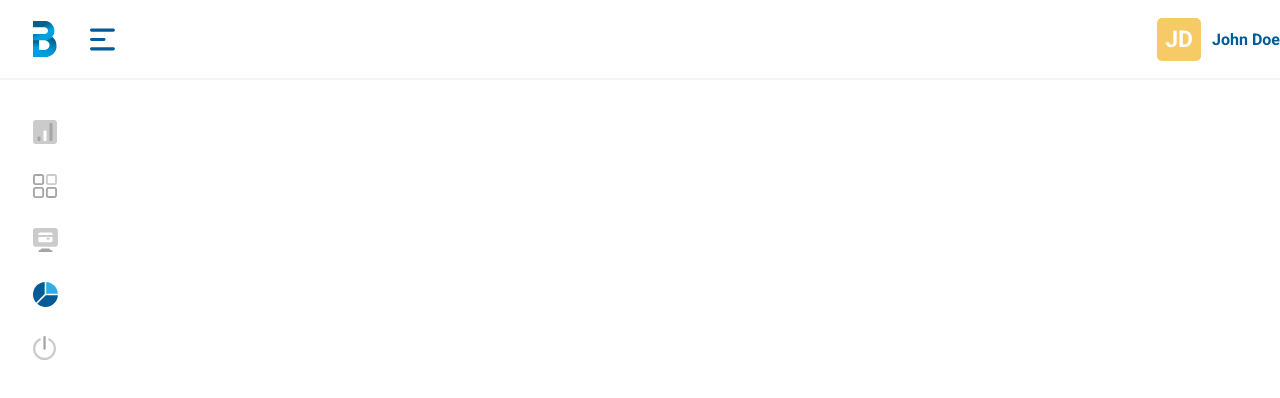
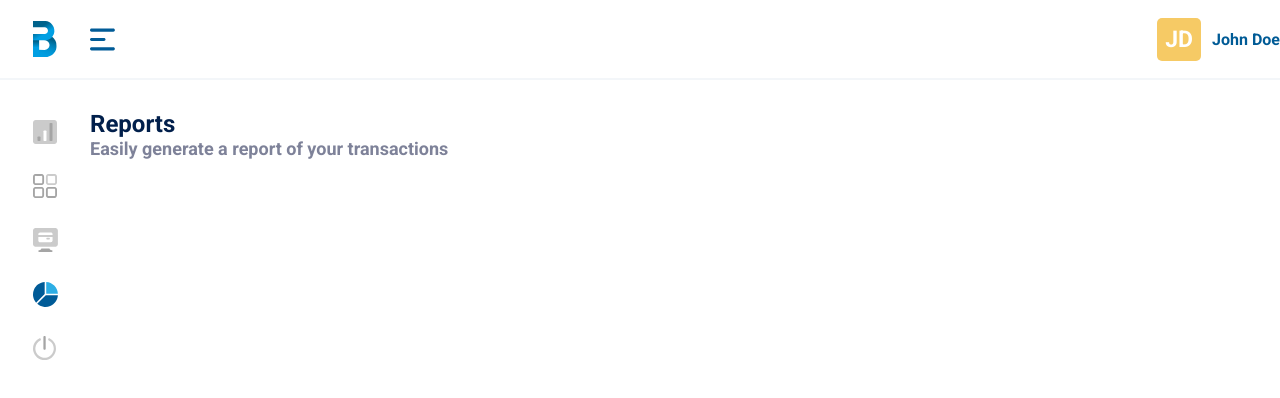
Before and after one commit to nonsocode/mvpmatch, a React (Vite) app: page /reports in a window 1280 px wide. Shown: the top 398 px of the page. Built offline with nearby package versions, Linux system fonts and the light colour scheme.

Commit message:
Api Tying

```diff
--- a/package.json
+++ b/package.json
@@ -10,8 +10,10 @@
   "dependencies": {
     "@emotion/react": "^11.7.1",
     "@emotion/styled": "^11.6.0",
+    "axios": "^0.26.0",
     "react": "^17.0.2",
     "react-dom": "^17.0.2",
+    "react-query": "^3.34.15",
     "react-router-dom": "^6.2.1"
   },
   "devDependencies": {
--- a/src/App.tsx
+++ b/src/App.tsx
@@ -1,7 +1,9 @@
 import styled from '@emotion/styled'
 import { useState } from 'react'
 import { BrowserRouter } from 'react-router-dom'
+import { QueryClient, QueryClientProvider } from 'react-query'
 import AppLogo from './components/layout/AppLogo'
+import Content from './components/layout/Content'
 import Header from './components/layout/Header'
 import Navbar from './components/layout/Navbar'
 
@@ -15,18 +17,21 @@ const Layout = styled.div({
   'nav    footer'    60px / 90px 1fr`,
 })
 
-
+const queryClient = new QueryClient()
 const App = () => {
   const [count, setCount] = useState(0)
 
   return (
+    <QueryClientProvider client={queryClient}>
       <BrowserRouter>
         <Layout>
-        <AppLogo/>
+          <AppLogo />
           <Header />
           <Navbar />
+          <Content />
         </Layout>
       </BrowserRouter>
+    </QueryClientProvider>
   )
 }
 
--- /dev/null
+++ b/src/api/client.tsx
@@ -0,0 +1,4 @@
+import Axios from 'axios'
+export const client = Axios.create({
+  baseURL: "http://178.63.13.157:8090/mock-api/api/"
+})
--- /dev/null
+++ b/src/components/Heading.tsx
@@ -0,0 +1,52 @@
+import styled from '@emotion/styled'
+import React, { PropsWithChildren } from 'react'
+
+const Levels = ['h1', 'h2', 'h3', 'h4', 'h5', 'h6']
+type Size = 'h1' | 'h2' | 'h3' | 'h4' | 'h5' | 'h6'
+
+const sizeMap: Record<Size, number> = {
+  h1: 32,
+  h2: 28,
+  h3: 24,
+  h4: 18,
+  h5: 16,
+  h6: 14,
+}
+
+const heightMap: Record<Size, string> = {
+  h1: '36px',
+  h2: '32px',
+  h3: '28px',
+  h4: '22px',
+  h5: '19px',
+  h6: '16px',
+}
+type HeadingProps = {
+  bold?: boolean
+  el?: Size
+  size?: Size
+  muted?: boolean
+}
+const StyledHeading = styled.div<Required<HeadingProps>>(
+  ({ size, bold, muted }) => ({
+    fontWeight: bold ? 'bold' : 'normal',
+    fontSize: sizeMap[size],
+    lineHeight: heightMap[size],
+    ...(muted && {
+      color: '#7E8299',
+    }),
+  }),
+)
+const Heading = ({
+  bold = true,
+  el,
+  size = 'h1',
+  muted = false,
+  children,
+}: PropsWithChildren<HeadingProps>) => (
+  <StyledHeading bold={bold} el={el || size} size={size} muted={muted}>
+    {children}
+  </StyledHeading>
+)
+
+export default Heading
--- a/src/components/layout/Content.tsx
+++ b/src/components/layout/Content.tsx
@@ -1,8 +1,17 @@
-import React from 'react'
-
+import { lazy, Suspense } from 'react'
+import { Routes, Route, Navigate } from 'react-router-dom'
+import Container from '../Container'
+const Reports = lazy(() => import('src/views/Reports'))
 const Content = () => {
   return (
-    <div>Content</div>
+    <Container>
+      <Suspense fallback="Loading...">
+        <Routes>
+          <Route path="/" element={<Navigate to="/reports" />} />
+          <Route path="reports/*" element={<Reports />} />
+        </Routes>
+      </Suspense>
+    </Container>
   )
 }
 
--- a/src/index.css
+++ b/src/index.css
@@ -7,9 +7,5 @@ body {
     sans-serif;
   -webkit-font-smoothing: antialiased;
   -moz-osx-font-smoothing: grayscale;
+  color: #011F4B;
 }
-
-code {
-  font-family: source-code-pro, Menlo, Monaco, Consolas, 'Courier New',
-    monospace;
-}
--- /dev/null
+++ b/src/views/Reports.tsx
@@ -0,0 +1,20 @@
+import styled from '@emotion/styled'
+import React from 'react'
+import Heading from 'src/components/Heading'
+
+const Wrapper = styled.div({
+  marginTop: 30
+})
+const Reports = () => {
+  return (
+    <Wrapper>
+      <div>
+        <Heading size="h3">Reports</Heading>
+        <Heading size="h4" muted>
+          Easily generate a report of your transactions
+        </Heading>
+      </div>
+    </Wrapper>
+  )
+}
+export default React.memo(Reports)
```
Also changed, not shown: src/api/types.ts (added, +42 -0 lines), src/components/Text.tsx (added, +12 -0 lines), src/components/icons/FourSquares.tsx (+8 -8 lines), 1 other file (tests, documents, lock files or other folders). Lines whose indentation alone changed are shown as unchanged.
